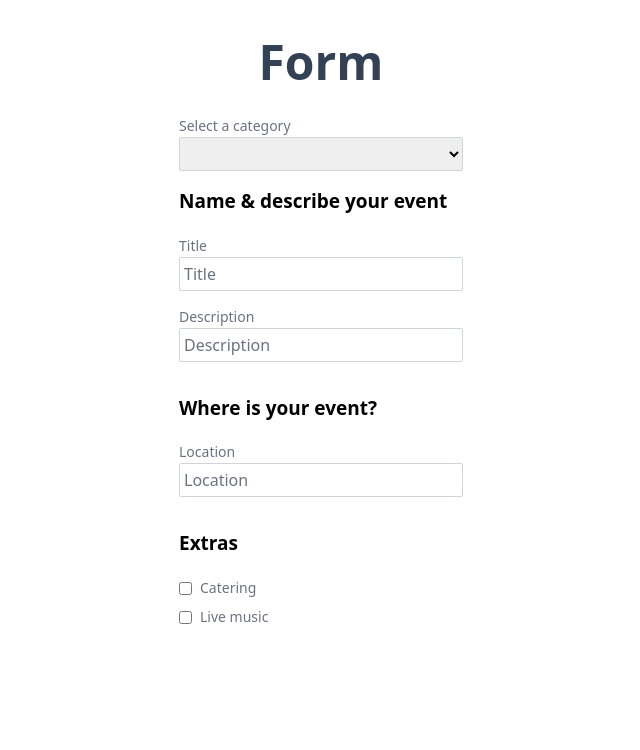
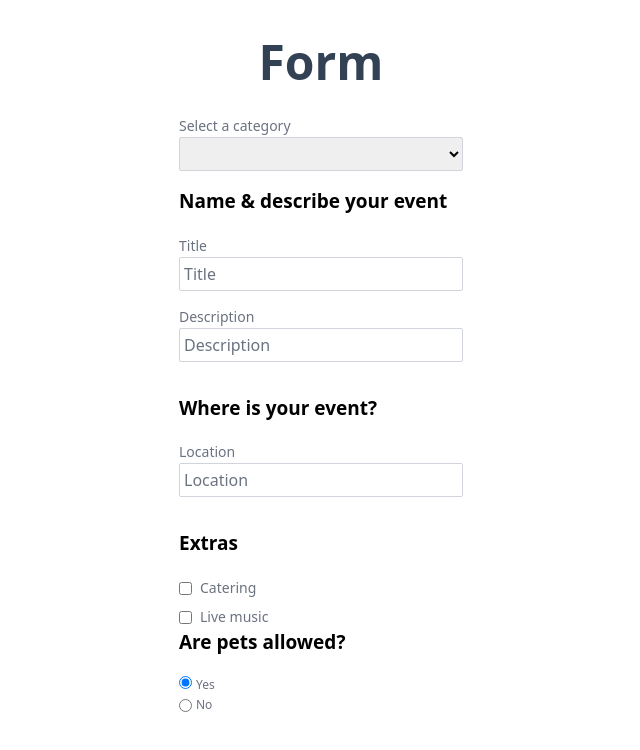
Before and after one commit to anakon73/vue-3-forms, a Vue app: page / in a window 1280 px wide. Shown: the top 750 px of the page, without its empty margins (319-959 px from the left). Built offline with nearby package versions, Linux system fonts and the light colour scheme.

Commit message:
feat(view/simpleform): use baseradio component

```diff
--- a/src/view/SimpleForm.vue
+++ b/src/view/SimpleForm.vue
@@ -49,4 +49,15 @@ const event = ref({
     />
     <BaseCheckbox label="Live music" v-model="event.extras.music" />
   </div>
+  <div>
+    <h3 class="text-[19px] font-bold mb-5">Are pets allowed?</h3>
+    <BaseRadio
+      class="mb-1"
+      label="Yes"
+      :value="1"
+      v-model="event.pets"
+      name="pets"
+    />
+    <BaseRadio label="No" :value="0" v-model="event.pets" name="pets" />
+  </div>
 </template>
```
